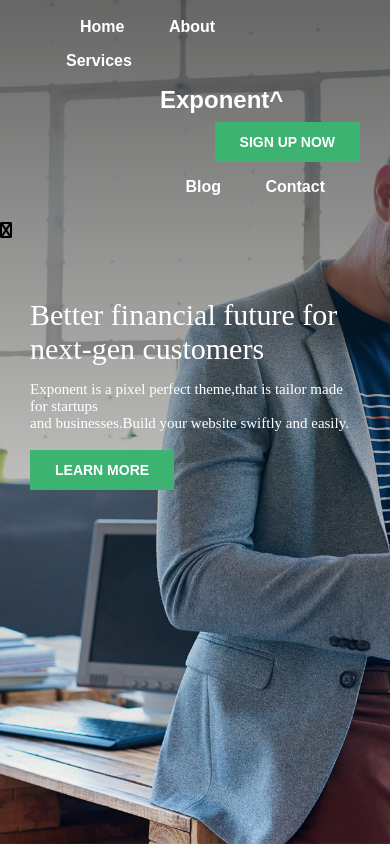
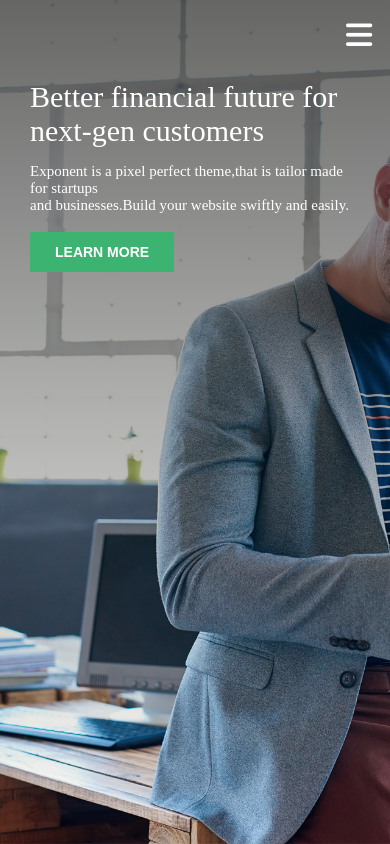
Before and after one commit to Altamash-saqib/Exponent-financeDemo-assessment, a plain HTML site: page index.html in a window 390 px wide. Drawn offline with Linux system fonts and the light colour scheme.

Commit message:
Initial Commit

```diff
--- a/index.html
+++ b/index.html
@@ -3,12 +3,13 @@
     <title>Exponent &#8211; Finance Demo &#8211; A Modern Multi-Purpose Business WordPress theme</title>
     <meta name="viewport" content="width=device-width,initial-scale=1">
     <link rel="stylesheet" href="style.css">
-    <link rel="stylesheet" href="http://fontawesome.io/assets/font-awesome/css/font-awesome.css">
+   <script src="https://use.fontawesome.com/6a93466eba.js"></script>
 </head>
 <body>
     <div class="main">
         <div class="nav-bar">
-            <div class="nav-links">
+            <div class="nav-links" id="nav-links">
+            <i class="fa fa-close" onclick="closeMenu()"></i>
             <ul>
             <a href="#"><li>Home</li></a>
             <a href="#"><li>About</li></a>
@@ -24,23 +25,34 @@
                         <a href="#">Money Markets</a>
                     </div>
             </div>
-            <a href="#"><li><h2 class="center">Exponent^</h2></li></a>
+            <h2 class="center">Exponent^</h2>
         </ul>
 <button type="button" class="btn">SIGN UP NOW</button>
         <ul class="ralign">
         <a href="#"><li>Blog</li></a>
         <a href="#"><li>Contact</li></a></ul>
-
-            </div>
-
         </div>
-         <i class="fab fa-bars"></i>
+        </div>
+        <i class="fa fa-bars" onclick="showMenu()"></i>
         <div class="banner">
         <p>Better financial future for <br>next-gen customers</p>
             <p1>Exponent is a pixel perfect theme,that is tailor made for startups<br>and businesses.Build your website swiftly and easily.</p1><br><br>
             <button type="button" class="btn">LEARN MORE</button>
         </div>
      </div>
+<script>
+    var show = document.getElementById("nav-links");
+    function showMenu()
+    {
+show.style.right="0";
+    }
 
+    function closeMenu()
+    {
+show.style.right="-200px";
+    }
+
+    </script>
+    <div class="tatsu-section-background tatsu-bg-lazyload" data-src=""></div>
     </body>
 </html>
--- a/style.css
+++ b/style.css
@@ -51,15 +51,13 @@
 
 .dropbtn {
   color: white;
-  padding: 16px;
-  font-size: 16px;
   border: none;
   cursor: pointer;
 }
 
 .dropdown {
-  position: relative;
   display: inline-block;
+     padding: 8px 20px;
 }
 
 .dropdown-content {
@@ -128,8 +126,19 @@
 }
 
 .center{
-     margin-left: 110px;
+     font-family: serif;
+    font-size: 28px;
+    margin-left: 110px;
     display: inline;
+    color: white;
+}
+
+.center:hover{
+    color: mediumseagreen;
+}
+
+.nav-bar .fa{
+    display: none;
 }
 
 @media(max-width:700px){
@@ -154,12 +163,12 @@
         padding: 10px 30px;
     }
 
-   /* .fa-bars{
-        color: black;
+   .fa-bars{
+        color: white;
         position: absolute;
-        right: 20px;
-        top: 10px;
-        width: 30%;
+        right: 5px;
+        top: 20px;
+        width: 10%;
         font-size: 30px;
     }
 
@@ -167,7 +176,35 @@
         display: block;
         color: #fff;
         margin: 10px 22px;
-        font-size: 22px;
+        font-size: 20px;
         cursor: pointer;
-    }*/
+    }
+
+    .nav-links{
+        height: 100vh;
+        width: 200px;
+        background: #000;
+        top: 0;
+        right: -200px;
+        position: absolute;
+        text-align: left;
+        z-index: 2;
+        transition: 0.5s;
+    }
+
+    .nav-links ul a{
+        display: block;
+    }
+
+    .nav-links .btn{
+        float: none;
+        margin-left: 25px;
+        margin-top: 10px;
+    }
+
+    .center{
+    display: none;
+
 }
+
+}
```
